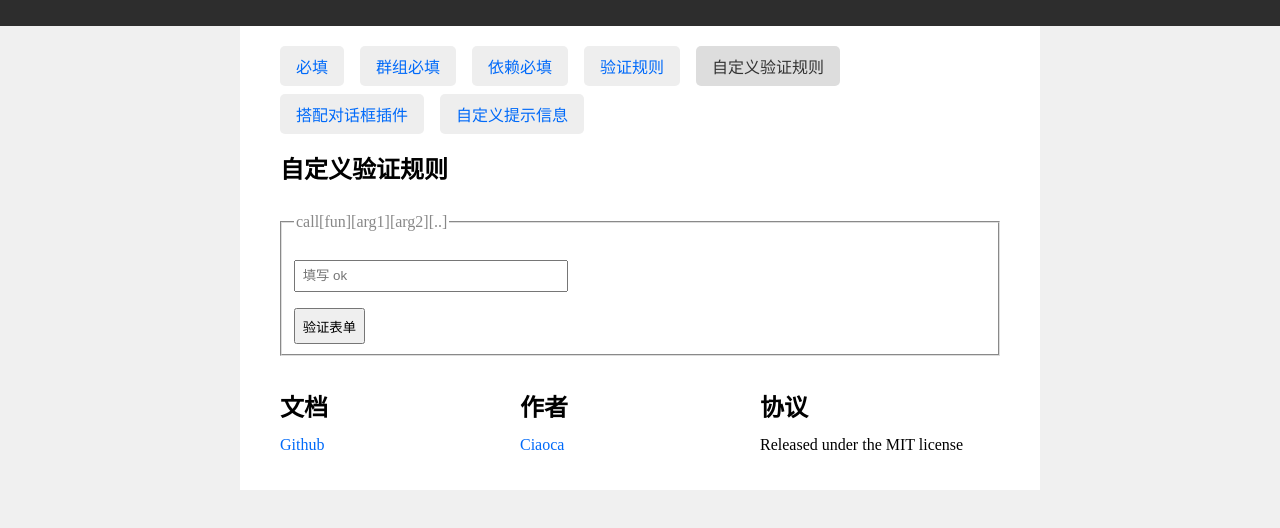
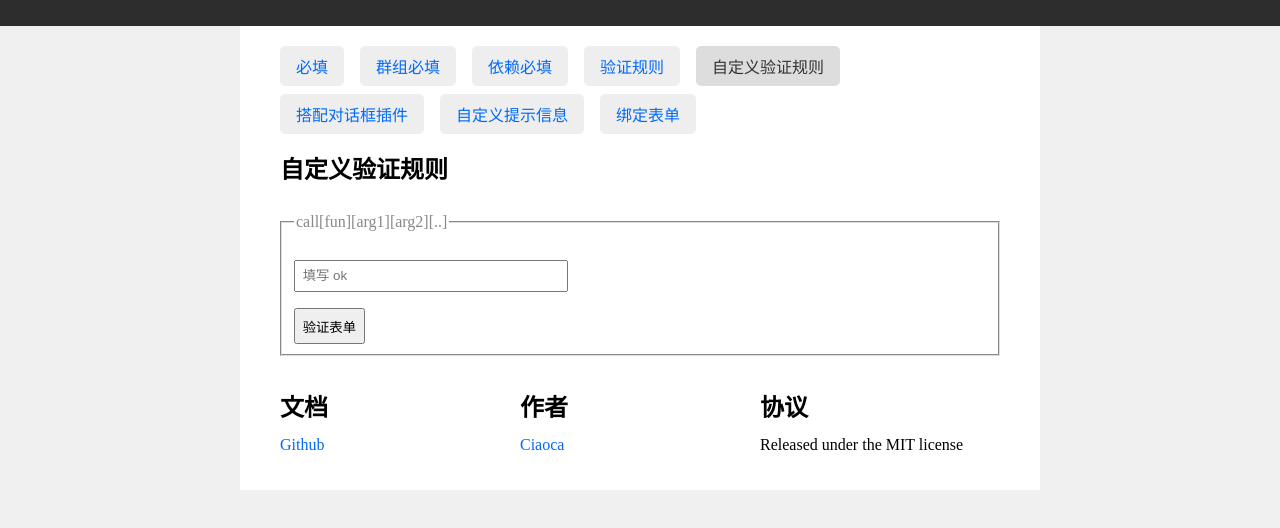
Before and after one commit to ciaoca/cxValidation, a plain HTML site: page demo/call.html in a window 1280 px wide. Shown: the part 70-598 px from the top of the page. Drawn offline with Linux system fonts and the light colour scheme; a script that the page names is missing.

Commit message:
update demo

```diff
--- a/demo/call.html
+++ b/demo/call.html
@@ -22,6 +22,7 @@
       <a class="active" href="call.html">自定义验证规则</a>
       <a href="index.html">搭配对话框插件</a>
       <a href="message.html">自定义提示信息</a>
+      <a href="message.html">绑定表单</a>
     </nav>
 
     <h2>自定义验证规则</h2>
```
Also changed, not shown: demo/cond-required.html (+1 -0 lines), demo/group-required.html (+1 -0 lines), demo/index.html (+1 -0 lines), demo/message.html (+1 -0 lines), demo/required.html (+1 -0 lines), demo/rules.html (+1 -0 lines).
